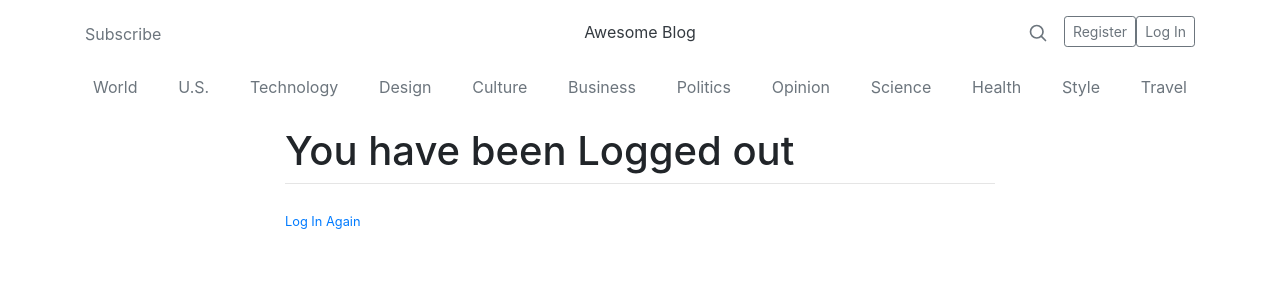
After one commit to mikeswiderski/blog, a Django app: page /logout/ in a window 1280 px wide. The commit adds this page. Shown: the top 300 px of the page. Run offline with Django 3.2, Linux system fonts and the light colour scheme; some libraries are stand-ins or nearby versions.

Commit message:
Log out and information about currently logged in user #16

```diff
--- a/apps/dashboard/templates/dashboard/base.html
+++ b/apps/dashboard/templates/dashboard/base.html
@@ -47,8 +47,12 @@
                 <a class="text-muted" href="#" aria-label="Search">
                   <svg xmlns="http://www.w3.org/2000/svg" width="20" height="20" fill="none" stroke="currentColor" stroke-linecap="round" stroke-linejoin="round" stroke-width="2" class="mx-3" role="img" viewBox="0 0 24 24" focusable="false"><title>Search</title><circle cx="10.5" cy="10.5" r="7.5"/><path d="M21 21l-5.2-5.2"/></svg>
                 </a>
+                {% if user.is_authenticated %}
+                  <a>Logged as {{ user.get_username }}</a> &nbsp;&nbsp;&nbsp; <a class="btn btn-sm btn-outline-secondary" href="{% url 'logout' %}">Log Out</a>
+                {% else %}
                 <a class="btn btn-sm btn-outline-secondary" href="#">Register</a>
                 <a class="btn btn-sm btn-outline-secondary" href="{% url 'login' %}">Log In</a>
+                {% endif %}
               </div>
             </div>
           </header>
--- a/apps/users/templates/users/login.html
+++ b/apps/users/templates/users/login.html
@@ -1,12 +1,6 @@
 {% extends "dashboard/base.html" %}
 {% load crispy_forms_tags %}
 {% block content %}
-
-    <meta charset="utf-8">
-    <meta name="viewport" content="width=device-width, initial-scale=1, shrink-to-fit=no">
-    <link rel="stylesheet" href="https://stackpath.bootstrapcdn.com/bootstrap/4.1.3/css/bootstrap.min.css" integrity="sha384-MCw98/SFnGE8fJT3GXwEOngsV7Zt27NXFoaoApmYm81iuXoPkFOJwJ8ERdknLPMO" crossorigin="anonymous">
-    <title>Django People</title>
-
     <div class="container">
       <div class="row justify-content-center">
         <div class="col-8">
--- /dev/null
+++ b/apps/users/templates/users/logout.html
@@ -0,0 +1,15 @@
+{% extends "dashboard/base.html" %}
+{% load crispy_forms_tags %}
+{% block content %}
+    <div class="container">
+      <div class="row justify-content-center">
+        <div class="col-8">
+          <h1 class="mt-2">You have been Logged out</h1>
+          <hr class="mt-0 mb-4">
+            <small class="text-muted">
+                <a href="{% url 'login' %}">Log In Again</a>
+            </small>
+        </div>
+      </div>
+    </div>
+  {% endblock content %}
--- a/blog/urls.py
+++ b/blog/urls.py
@@ -21,5 +21,5 @@ urlpatterns = [
     path('admin/', admin.site.urls),
     path('', include('apps.dashboard.urls')),
     path('login/', auth_views.LoginView.as_view(template_name='users/login.html'), name='login'),
-    #path('logout/', auth_views.LogoutView.as_view(), name='logout'),
+    path('logout/', auth_views.LogoutView.as_view(template_name='users/logout.html'), name='logout'),
 ]
```
Also changed, not shown: 1 other file.
